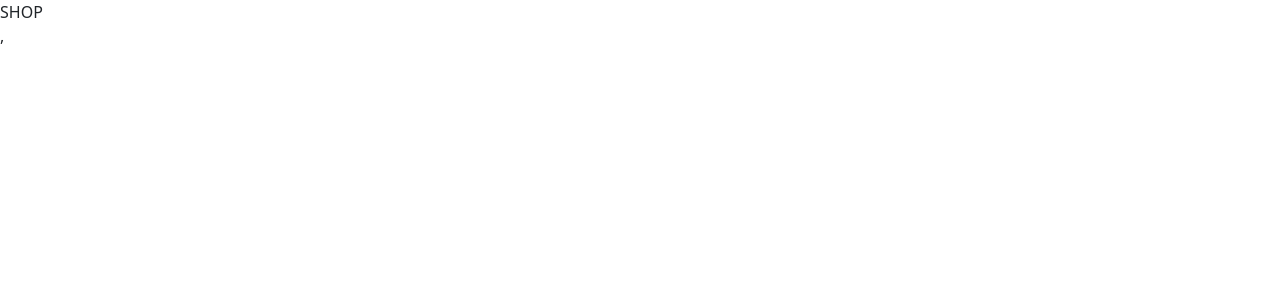
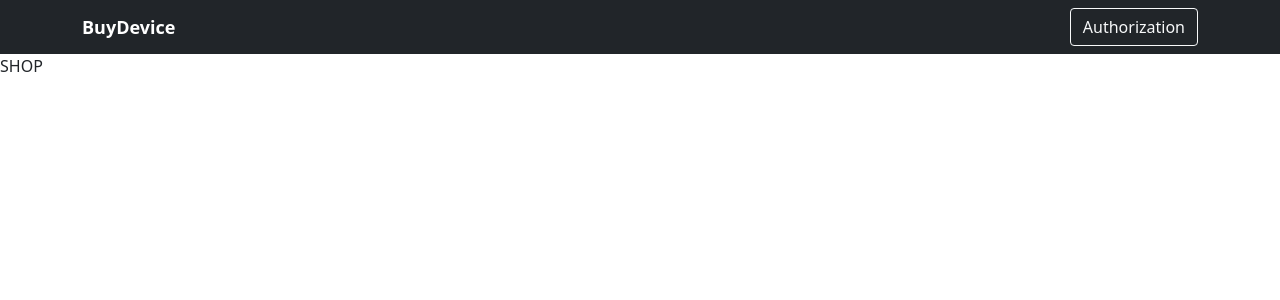
Before and after one commit to vova-krut/online_store, a React (Create React App) app in the folder client/: page / in a window 1280 px wide. Shown: the top 300 px of the page. Built offline with nearby package versions, Linux system fonts and the light colour scheme.

Commit message:
added base NavBar

```diff
--- a/client/src/App.js
+++ b/client/src/App.js
@@ -1,10 +1,12 @@
 import React from "react";
 import AppRouter from "./components/AppRouter";
 import { BrowserRouter } from "react-router-dom";
+import NavBar from "./components/NavBar";
 
 const App = () => {
     return (
         <BrowserRouter>
+            <NavBar />
             <AppRouter />
         </BrowserRouter>
     );
--- a/client/src/components/AppRouter.js
+++ b/client/src/components/AppRouter.js
@@ -2,6 +2,7 @@ import React, { useContext } from "react";
 import { Routes, Route, Navigate } from "react-router-dom";
 import { authRoutes, publicRoutes } from "../routes";
 import { Context } from "../index";
+import { SHOP_ROUTE } from "../utils/consts";
 
 const AppRouter = () => {
     const { user } = useContext(Context);
@@ -16,7 +17,7 @@ const AppRouter = () => {
             {publicRoutes.map(({ path, component }) => (
                 <Route key={path} path={path} element={component} exact />
             ))}
-            <Route path="*" element={<Navigate to="/" />} />
+            <Route path="*" element={<Navigate to={SHOP_ROUTE} />} />
         </Routes>
     );
 };
--- /dev/null
+++ b/client/src/components/NavBar.js
@@ -0,0 +1,53 @@
+import React, { useContext } from "react";
+import { Context } from "../index";
+import Navbar from "react-bootstrap/Navbar";
+import Nav from "react-bootstrap/Nav";
+import { NavLink } from "react-router-dom";
+import { SHOP_ROUTE } from "../utils/consts";
+import { Button } from "react-bootstrap";
+import { observer } from "mobx-react-lite";
+import Container from "react-bootstrap/Container";
+
+const NavBar = observer(() => {
+    const { user } = useContext(Context);
+    return (
+        <Navbar bg="dark" variant="dark">
+            <Container>
+                <NavLink
+                    style={{
+                        color: "white",
+                        textDecoration: "none",
+                        fontSize: 18,
+                        fontWeight: "bold",
+                    }}
+                    to={SHOP_ROUTE}
+                >
+                    BuyDevice
+                </NavLink>
+                {user.isAuth ? (
+                    <Nav style={{ marginLeft: "auto", color: "white" }}>
+                        <Button variant={"outline-light"}>Admin Panel</Button>
+                        <Button
+                            variant={"outline-light"}
+                            onClick={() => user.setIsAuth(false)}
+                            style={{ marginLeft: 8 }}
+                        >
+                            Log out
+                        </Button>
+                    </Nav>
+                ) : (
+                    <Nav style={{ marginLeft: "auto", color: "white" }}>
+                        <Button
+                            variant={"outline-light"}
+                            onClick={() => user.setIsAuth(true)}
+                        >
+                            Authorization
+                        </Button>
+                    </Nav>
+                )}
+            </Container>
+        </Navbar>
+    );
+});
+
+export default NavBar;
--- a/client/src/index.js
+++ b/client/src/index.js
@@ -17,6 +17,5 @@ root.render(
         >
             <App />
         </Context.Provider>
-        ,
     </React.StrictMode>
 );
```
